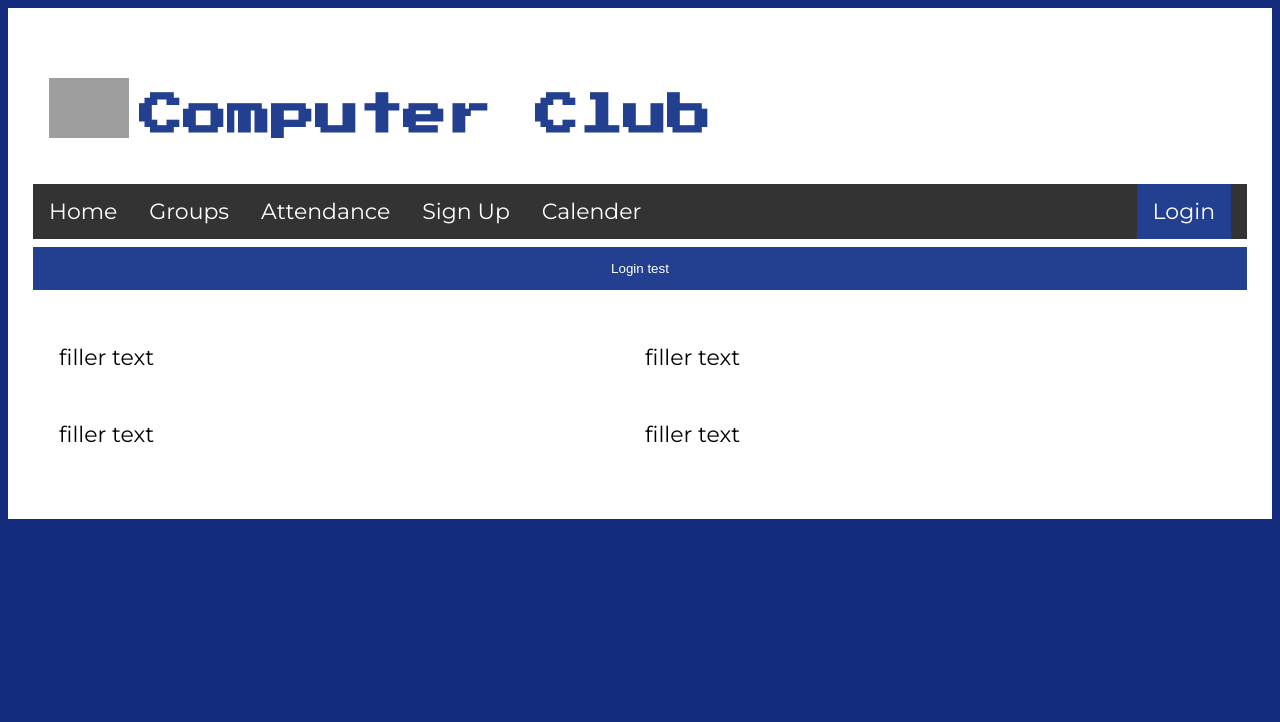
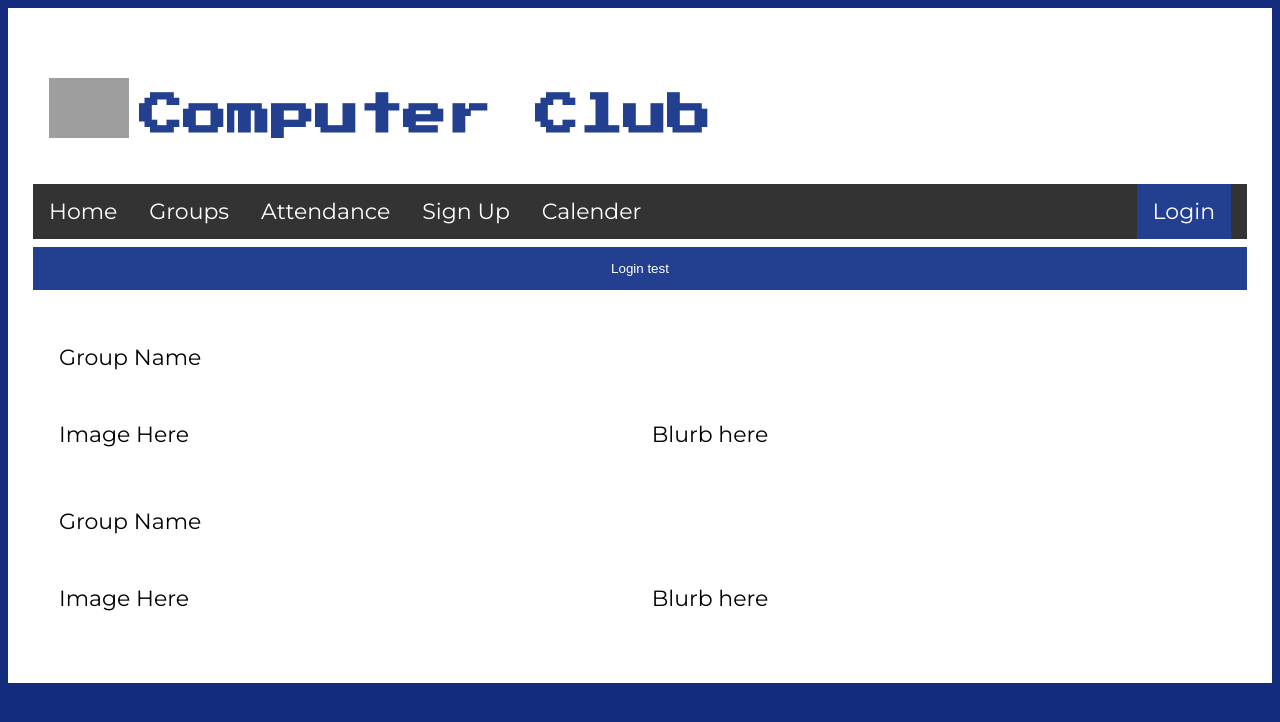
Before and after one commit to Redstone-2/CITComputerClub2, a Jekyll site: the page built from groups.html, in a window 1280 px wide. Shown: the top 722 px of the page. Built offline with Jekyll 4.4.1, drawn with Linux system fonts in a browser that asks for light colours; nearby versions of some CDN libraries; the repository's description, which GitHub fills in, is left out; grey boxes are pictures that could not be loaded.

Commit message:
Update groups.html

```diff
--- a/groups.html
+++ b/groups.html
@@ -3,23 +3,38 @@ layout: default
 ---
 <head>
 <style>
-.grid {
+ .grid-outer {
+   display: grid;
+   grid-template-colums: auto;
+ }
+.grid-inner {
   display: grid;
-  grid-template-columns: auto auto;
+  grid-template-areas:
+     'title title'
+     'photo blurb';
   grid-gap: 10px;
   padding: 10px;
 }
-.grid > div {
+.grid-inner > div {
   text-align: left;
   padding: 20px 0;
 }
+ .title {grid-area: title;}
+ .photo {grid-area: photo;}
+ .blurb {grid-area: blurb;}
 </style>
 </head>
 <body>
-  <div class="grid">
-    <div>filler text</div>
-    <div>filler text</div>
-    <div>filler text</div>
-    <div>filler text</div>
+  <div class="grid-outer">
+  <div class="grid-inner">
+    <div class="title">Group Name</div>
+    <div class"photo">Image Here</div>
+    <div class="blurb">Blurb here</div>
+  </div>
+  <div class="grid-inner">
+    <div class="title">Group Name</div>
+    <div class"photo">Image Here</div>
+    <div class="blurb">Blurb here</div>
+  </div>
   </div>
 </body>
```
